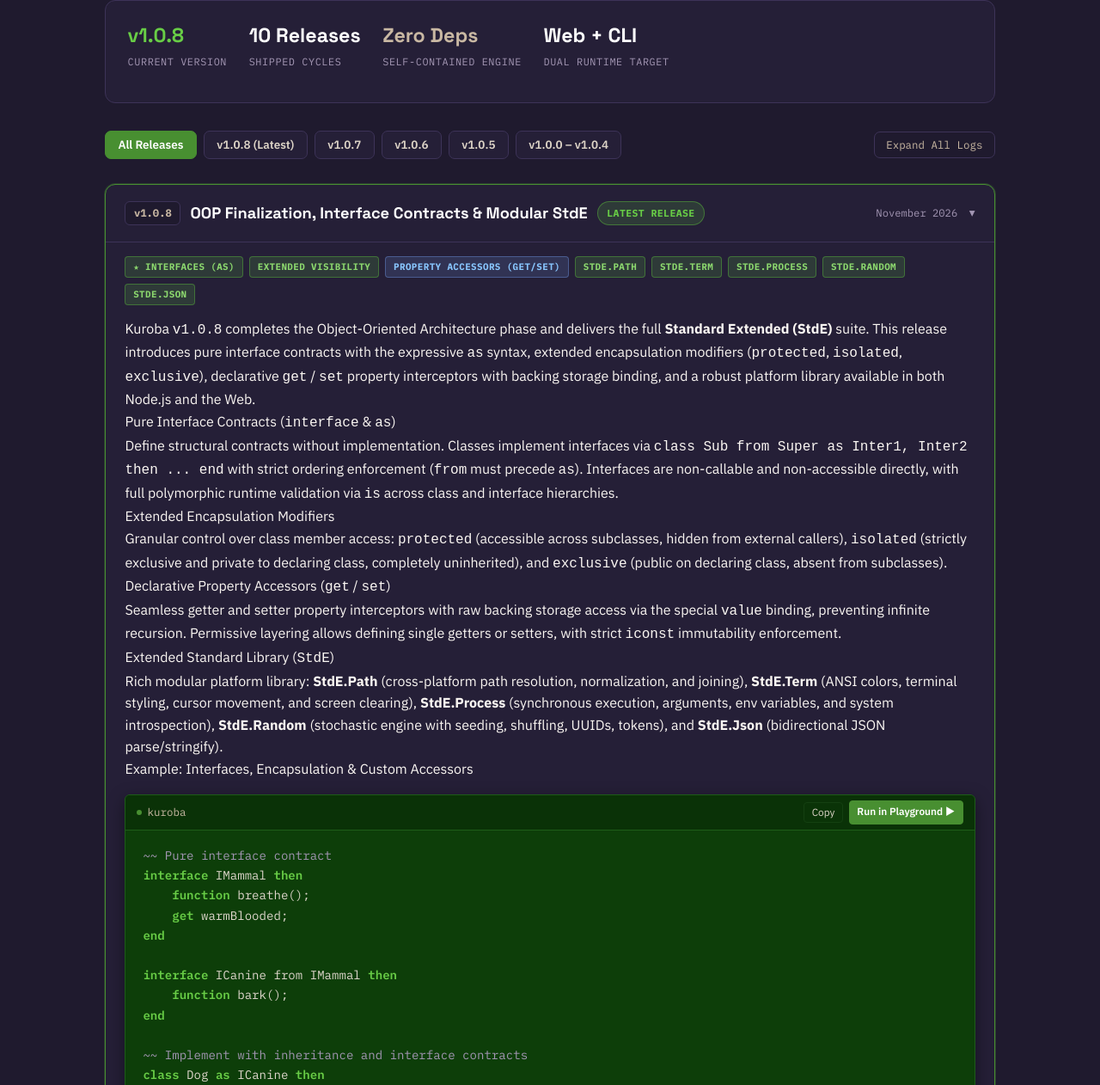
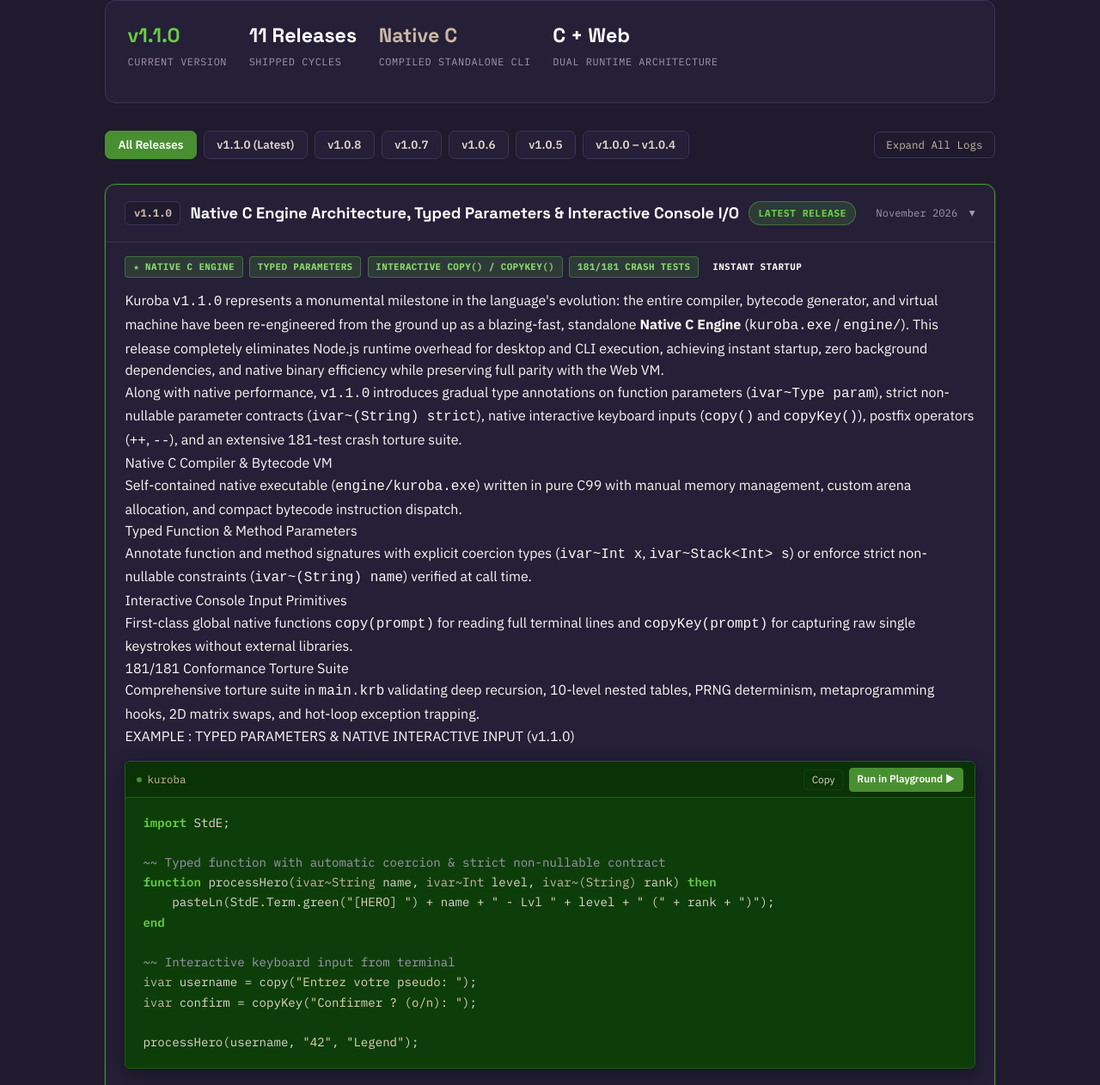
Before and after one commit to MrYamiTsu/Kuroba, a website: page web/updates.html in a window 1280 px wide. Shown: the part 303-1565 px from the top of the page at 86% size. Drawn offline with Linux system fonts and the light colour scheme.

Commit message:
docs(web): update website and documentation

```diff
--- a/web/js/playground.js
+++ b/web/js/playground.js
@@ -318,7 +318,7 @@ document.addEventListener('DOMContentLoaded', () => {
       return;
     }
     terminalScreen.innerHTML = `
-      <div class="term-line sys">Kuroba (KRB) Web Runtime Engine v1.0.8</div>
+      <div class="term-line sys">Kuroba (KRB) Web Runtime Engine v1.1.0</div>
       <div class="term-line sys">Terminal output cleared. Ready for execution.</div>
     `;
     timingBadge.style.display = 'none';
--- a/web/updates.html
+++ b/web/updates.html
@@ -19,7 +19,7 @@
     <a href="index.html" class="brand">
       <img src="assets/kuroba.png" alt="Kuroba Logo" class="logo">
       <span class="brand-name">Kuroba</span>
-      <span class="version-badge">v1.0.8</span>
+      <span class="version-badge">v1.1.0</span>
     </a>
 
     <nav class="main-nav">
@@ -43,20 +43,20 @@
       <div class="roadmap-stats-row">
         <div class="roadmap-stat-group">
           <div class="roadmap-stat-item">
-            <span class="roadmap-stat-value moss">v1.0.8</span>
+            <span class="roadmap-stat-value moss">v1.1.0</span>
             <span class="roadmap-stat-label">Current Version</span>
           </div>
           <div class="roadmap-stat-item">
-            <span class="roadmap-stat-value">10 Releases</span>
+            <span class="roadmap-stat-value">11 Releases</span>
             <span class="roadmap-stat-label">Shipped Cycles</span>
           </div>
           <div class="roadmap-stat-item">
-            <span class="roadmap-stat-value sand">Zero Deps</span>
-            <span class="roadmap-stat-label">Self-Contained Engine</span>
+            <span class="roadmap-stat-value sand">Native C</span>
+            <span class="roadmap-stat-label">Compiled Standalone CLI</span>
           </div>
           <div class="roadmap-stat-item">
-            <span class="roadmap-stat-value">Web + CLI</span>
-            <span class="roadmap-stat-label">Dual Runtime Target</span>
+            <span class="roadmap-stat-value">C + Web</span>
+            <span class="roadmap-stat-label">Dual Runtime Architecture</span>
           </div>
         </div>
       </div>
@@ -66,7 +66,8 @@
     <div class="roadmap-controls">
       <div class="roadmap-filters" role="group" aria-label="Filter update releases">
         <button class="roadmap-filter-btn active" data-filter="all">All Releases</button>
-        <button class="roadmap-filter-btn" data-filter="v108">v1.0.8 (Latest)</button>
+        <button class="roadmap-filter-btn" data-filter="v110">v1.1.0 (Latest)</button>
+        <button class="roadmap-filter-btn" data-filter="v108">v1.0.8</button>
         <button class="roadmap-filter-btn" data-filter="v107">v1.0.7</button>
         <button class="roadmap-filter-btn" data-filter="v106">v1.0.6</button>
         <button class="roadmap-filter-btn" data-filter="v105">v1.0.5</button>
@@ -79,14 +80,85 @@
     <div class="roadmap-list">
 
       <!-- ====================================================================
-           v1.0.8 : OOP Finalization, Interfaces & Modular StdE (Latest)
+           v1.1.0 : Native C Engine & Typed Parameters (Latest)
            ==================================================================== -->
-      <article class="roadmap-card is-active" data-version="v108">
+      <article class="roadmap-card is-active" data-version="v110">
+        <div class="roadmap-card-header">
+          <div class="roadmap-card-title-wrap">
+            <span class="roadmap-version-pill">v1.1.0</span>
+            <span class="roadmap-card-title">Native C Engine Architecture, Typed Parameters &amp; Interactive Console I/O</span>
+            <span class="roadmap-status-badge active">LATEST RELEASE</span>
+          </div>
+          <div class="roadmap-card-meta">
+            <span class="log-release-date">November 2026</span>
+            <span class="roadmap-chevron">▾</span>
+          </div>
+        </div>
+
+        <div class="roadmap-card-body">
+          <div class="log-tag-list">
+            <span class="log-tag feat">★ Native C Engine</span>
+            <span class="log-tag feat">Typed Parameters</span>
+            <span class="log-tag feat">Interactive copy() / copyKey()</span>
+            <span class="log-tag feat">181/181 Crash Tests</span>
+            <span class="log-tag opt">Instant Startup</span>
+          </div>
+
+          <div class="log-narrative">
+            <p>
+              Kuroba <code>v1.1.0</code> represents a monumental milestone in the language's evolution: the entire compiler, bytecode generator, and virtual machine have been re-engineered from the ground up as a blazing-fast, standalone <strong>Native C Engine</strong> (<code>kuroba.exe</code> / <code>engine/</code>). This release completely eliminates Node.js runtime overhead for desktop and CLI execution, achieving instant startup, zero background dependencies, and native binary efficiency while preserving full parity with the Web VM.
+            </p>
+            <p>
+              Along with native performance, <code>v1.1.0</code> introduces gradual type annotations on function parameters (<code>ivar~Type param</code>), strict non-nullable parameter contracts (<code>ivar~(String) strict</code>), native interactive keyboard inputs (<code>copy()</code> and <code>copyKey()</code>), postfix operators (<code>++</code>, <code>--</code>), and an extensive 181-test crash torture suite.
+            </p>
+          </div>
+
+          <div class="log-features-grid">
+            <div class="log-feature-item">
+              <span class="log-feature-title">Native C Compiler &amp; Bytecode VM</span>
+              <p>Self-contained native executable (<code>engine/kuroba.exe</code>) written in pure C99 with manual memory management, custom arena allocation, and compact bytecode instruction dispatch.</p>
+            </div>
+            <div class="log-feature-item">
+              <span class="log-feature-title">Typed Function &amp; Method Parameters</span>
+              <p>Annotate function and method signatures with explicit coercion types (<code>ivar~Int x</code>, <code>ivar~Stack&lt;Int&gt; s</code>) or enforce strict non-nullable constraints (<code>ivar~(String) name</code>) verified at call time.</p>
+            </div>
+            <div class="log-feature-item">
+              <span class="log-feature-title">Interactive Console Input Primitives</span>
+              <p>First-class global native functions <code>copy(prompt)</code> for reading full terminal lines and <code>copyKey(prompt)</code> for capturing raw single keystrokes without external libraries.</p>
+            </div>
+            <div class="log-feature-item">
+              <span class="log-feature-title">181/181 Conformance Torture Suite</span>
+              <p>Comprehensive torture suite in <code>main.krb</code> validating deep recursion, 10-level nested tables, PRNG determinism, metaprogramming hooks, 2D matrix swaps, and hot-loop exception trapping.</p>
+            </div>
+          </div>
+
+          <div class="log-code-snippet">
+            <div class="log-snippet-label">EXAMPLE : TYPED PARAMETERS &amp; NATIVE INTERACTIVE INPUT (v1.1.0)</div>
+            <pre><code>import StdE;
+
+~~ Typed function with automatic coercion &amp; strict non-nullable contract
+function processHero(ivar~String name, ivar~Int level, ivar~(String) rank) then
+    pasteLn(StdE.Term.green("[HERO] ") + name + " - Lvl " + level + " (" + rank + ")");
+end
+
+~~ Interactive keyboard input from terminal
+ivar username = copy("Entrez votre pseudo: ");
+ivar confirm = copyKey("Confirmer ? (o/n): ");
+
+processHero(username, "42", "Legend");</code></pre>
+          </div>
+        </div>
+      </article>
+
+      <!-- ====================================================================
+           v1.0.8 : OOP Finalization, Interfaces & Modular StdE
+           ==================================================================== -->
+      <article class="roadmap-card collapsed" data-version="v108">
         <div class="roadmap-card-header">
           <div class="roadmap-card-title-wrap">
             <span class="roadmap-version-pill">v1.0.8</span>
             <span class="roadmap-card-title">OOP Finalization, Interface Contracts &amp; Modular StdE</span>
-            <span class="roadmap-status-badge active">LATEST RELEASE</span>
+            <span class="roadmap-status-badge completed">COMPLETED</span>
           </div>
           <div class="roadmap-card-meta">
             <span class="log-release-date">November 2026</span>
@@ -635,7 +707,7 @@ pasteLn(~"Adventurer {hero} rolled a {roll} on the D20!");</code></pre>
         <p class="footer-tagline">
           The raven-feather programming language. Zero-dependency interpreted runtime for high-performance terminal games, embedded logic, and interactive systems.
         </p>
-        <div class="footer-version">Active Core: v1.0.8 (OOP Finalization &amp; StdE Edition)</div>
+        <div class="footer-version">Active Core: v1.1.0 (Native C Engine &amp; Extended Core Edition)</div>
       </div>
 
       <div class="footer-col">
```
Also changed, not shown: web/about.html (+16 -16 lines), web/docs.html (+15 -13 lines), web/index.html (+12 -12 lines), web/playground.html (+2 -2 lines), web/js/kuroba-web.js.
